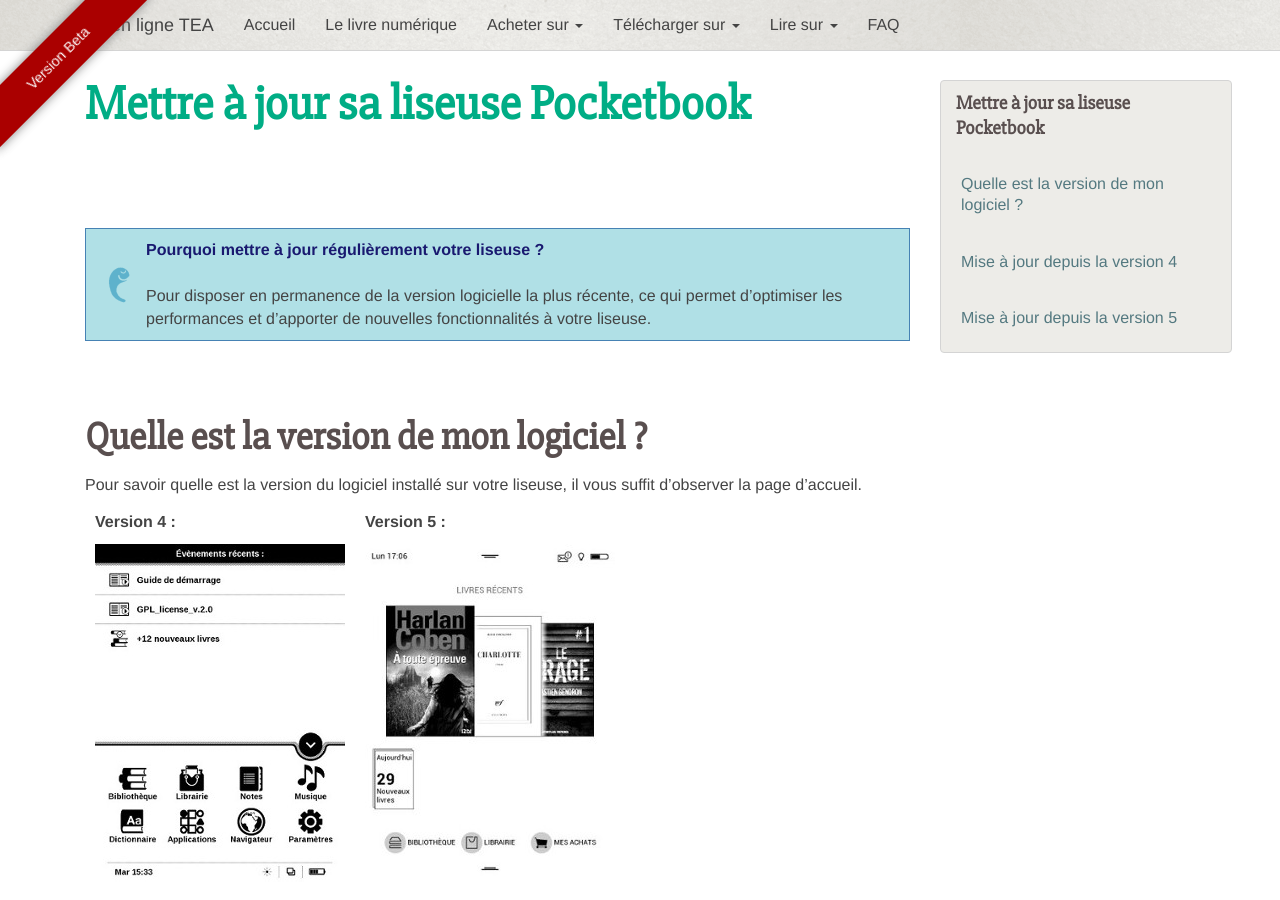
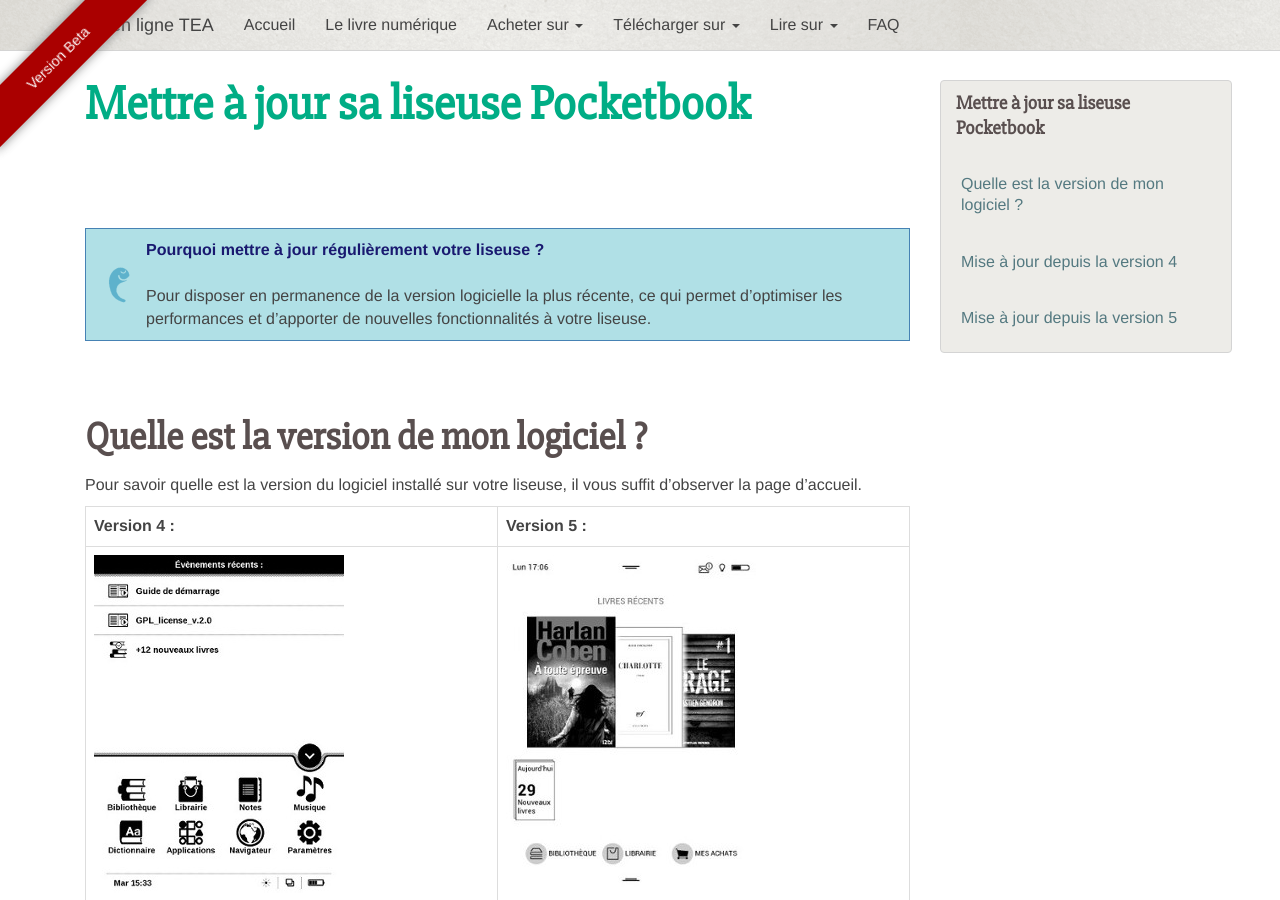
Before and after one commit to TEA-ebook/help-center, a Jekyll site: the page built from _pages/maj.md, in a window 1280 px wide and 900 px high. Built offline with Jekyll 4.4.1, drawn with Linux system fonts in a browser that asks for light colours; nearby versions of some CDN libraries; Markdown is read by kramdown in place of the engine named in the settings.

Commit message:
Update maj.md

```diff
--- a/_pages/maj.md
+++ b/_pages/maj.md
@@ -14,9 +14,15 @@
 
 Pour savoir quelle est la version du logiciel installé sur votre liseuse, il vous suffit d'observer la page d'accueil.
 
-Version 4 : | Version 5 :
------------ | -----------
-![](/images/index-info-3.jpg) | ![](/images/index-info-5.jpg)
+<table class="table table-bordered">
+    <tr>
+        <th>Version 4 :</th>
+        <th>Version 5 :</th>
+    </tr>
+    <tr>
+        <td><img src="/images/index-info-3.jpg" alt=""></td>
+        <td><img src="/images/index-info-5.jpg" alt=""></td>    </tr>
+</table>
 
 {% include anchor.html id="maj4" label="Mise à jour depuis la version 4" %}
 ##Mise à jour depuis la version 4
```
